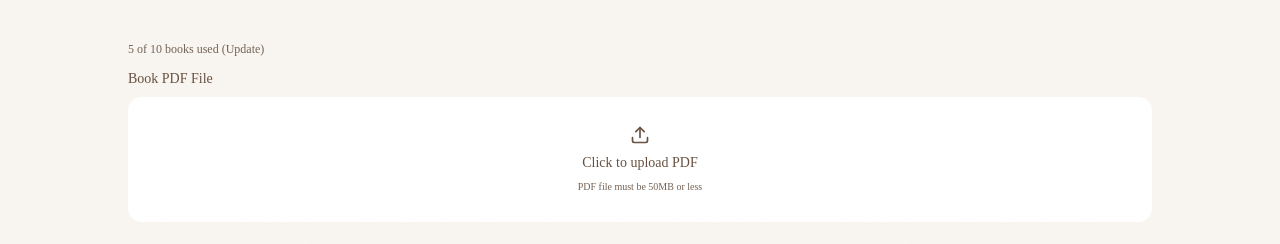
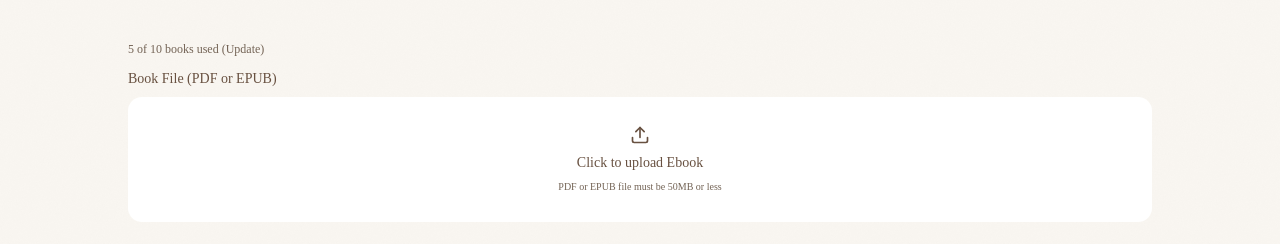
Before and after one commit to Kilonzo88/eLib, a Next.js app in the folder frontend/: page /books/new in a window 1280 px wide. Shown: the part 195-439 px from the top of the page. Built offline with nearby package versions, Linux system fonts and the light colour scheme; no server answers; a web font is replaced by a local one.

Commit message:
Added epub logic and removed magic numbers

```diff
--- a/frontend/src/components/ui/UploadForm.tsx
+++ b/frontend/src/components/ui/UploadForm.tsx
@@ -4,10 +4,11 @@ import React, { useMemo, useRef, useState } from "react";
 import { useAuth, useClerk } from "@clerk/nextjs";
 
 import { Button } from "@/components/ui/button";
-import Dropzone, { ACCEPTED_IMAGE_TYPES, ACCEPTED_PDF_TYPES } from "@/components/ui/Dropzone";
+import Dropzone, { ACCEPTED_IMAGE_TYPES, ACCEPTED_BOOK_TYPES } from "@/components/ui/Dropzone";
 import VoiceCard, { VoiceOption } from "@/components/ui/VoiceCard";
+import { getBackendUrl } from "@/lib/utils";
 
-const MAX_PDF_BYTES = 50 * 1024 * 1024; // 50MB
+const MAX_BOOK_BYTES = 50 * 1024 * 1024; // 50MB
 
 function formatBytes(bytes: number) {
   const mb = bytes / (1024 * 1024);
@@ -51,7 +52,7 @@ const UploadForm = () => {
     []
   );
 
-  const [pdfFile, setPdfFile] = useState<File | null>(null);
+  const [bookFile, setBookFile] = useState<File | null>(null);
   const [coverPreviewB64, setCoverPreviewB64] = useState<string | null>(null);
 
   const [title, setTitle] = useState("");
@@ -64,27 +65,27 @@ const UploadForm = () => {
   const [isSubmitting, setIsSubmitting] = useState(false);
   const [formError, setFormError] = useState<string | null>(null);
 
-  const pdfInputRef = useRef<HTMLInputElement | null>(null);
+  const bookInputRef = useRef<HTMLInputElement | null>(null);
 
-  const onPickPdf = async (file: File | null) => {
+  const onPickBook = async (file: File | null) => {
     setFormError(null);
     if (!file) {
-      setPdfFile(null);
+      setBookFile(null);
       setCoverPreviewB64(null);
       return;
     }
 
-    if (!ACCEPTED_PDF_TYPES.includes(file.type)) {
-      setFormError("Please upload a PDF file.");
+    if (!ACCEPTED_BOOK_TYPES.includes(file.type)) {
+      setFormError("Please upload a PDF or EPUB file.");
       return;
     }
 
-    if (file.size > MAX_PDF_BYTES) {
-      setFormError(`PDF file must be 50MB or less (selected: ${formatBytes(file.size)}).`);
+    if (file.size > MAX_BOOK_BYTES) {
+      setFormError(`File must be 50MB or less (selected: ${formatBytes(file.size)}).`);
       return;
     }
 
-    setPdfFile(file);
+    setBookFile(file);
     setCoverPreviewB64(null);
     setAuthorName("");
 
@@ -94,7 +95,7 @@ const UploadForm = () => {
       formData.append("file", file);
 
       const token = await getToken();
-      const res = await fetch("/api/books/extract-metadata", {
+      const res = await fetch(`${getBackendUrl()}/api/books/extract-metadata`, {
         method: "POST",
         headers: {
           "Authorization": `Bearer ${token}`
@@ -109,8 +110,12 @@ const UploadForm = () => {
         if (data.title && data.title.trim() !== "") {
           setTitle(data.title.trim());
         } else {
-          const cleanName = file.name.replace(/\.pdf$/i, "").replace(/[-_]/g, " ");
+          const cleanName = file.name.replace(/\.(pdf|epub)$/i, "").replace(/[-_]/g, " ");
           setTitle(cleanName);
+        }
+
+        if (data.author && data.author.trim() !== "") {
+          setAuthorName(data.author.trim());
         }
 
         // Display base64 preview if available
@@ -118,12 +123,12 @@ const UploadForm = () => {
           setCoverPreviewB64(data.cover_b64);
         }
       } else {
-        const cleanName = file.name.replace(/\.pdf$/i, "").replace(/[-_]/g, " ");
+        const cleanName = file.name.replace(/\.(pdf|epub)$/i, "").replace(/[-_]/g, " ");
         setTitle(cleanName);
       }
     } catch (e) {
       console.error("Failed to extract metadata", e);
-      const cleanName = file.name.replace(/\.pdf$/i, "").replace(/[-_]/g, " ");
+      const cleanName = file.name.replace(/\.(pdf|epub)$/i, "").replace(/[-_]/g, " ");
       setTitle(cleanName);
     }
   };
@@ -137,8 +142,8 @@ const UploadForm = () => {
       return;
     }
 
-    if (!pdfFile) {
-      setFormError("Please upload a PDF first.");
+    if (!bookFile) {
+      setFormError("Please upload a book first.");
       return;
     }
 
@@ -147,12 +152,12 @@ const UploadForm = () => {
       const token = await getToken();
 
       const formData = new FormData();
-      formData.append("file", pdfFile);
-      formData.append("title", title || pdfFile.name);
+      formData.append("file", bookFile);
+      formData.append("title", title || bookFile.name);
       if (authorName) formData.append("author", authorName);
       formData.append("persona", `${maleVoice},${femaleVoice}`);
 
-      const res = await fetch("/api/books", {
+      const res = await fetch(`${getBackendUrl()}/api/books`, {
         method: "POST",
         headers: {
           "Authorization": `Bearer ${token}`
@@ -186,18 +191,18 @@ const UploadForm = () => {
       <form onSubmit={onSubmit} className="flex flex-col gap-5 sm:gap-6 lg:gap-7">
         <div className="grid grid-cols-1 gap-4">
           <div>
-            <div className="text-sm font-medium text-[var(--primary)] mb-2">Book PDF File</div>
+            <div className="text-sm font-medium text-[var(--primary)] mb-2">Book File (PDF or EPUB)</div>
             <Dropzone
               kind="pdf"
-              title="Click to upload PDF"
-              subtitle="PDF file must be 50MB or less"
-              file={pdfFile}
+              title="Click to upload Ebook"
+              subtitle="PDF or EPUB file must be 50MB or less"
+              file={bookFile}
               onClear={() => {
-                setPdfFile(null);
+                setBookFile(null);
                 setCoverPreviewB64(null);
               }}
-              onPick={onPickPdf}
-              inputRef={pdfInputRef}
+              onPick={onPickBook}
+              inputRef={bookInputRef}
               previewB64={coverPreviewB64}
             />
           </div>
```
